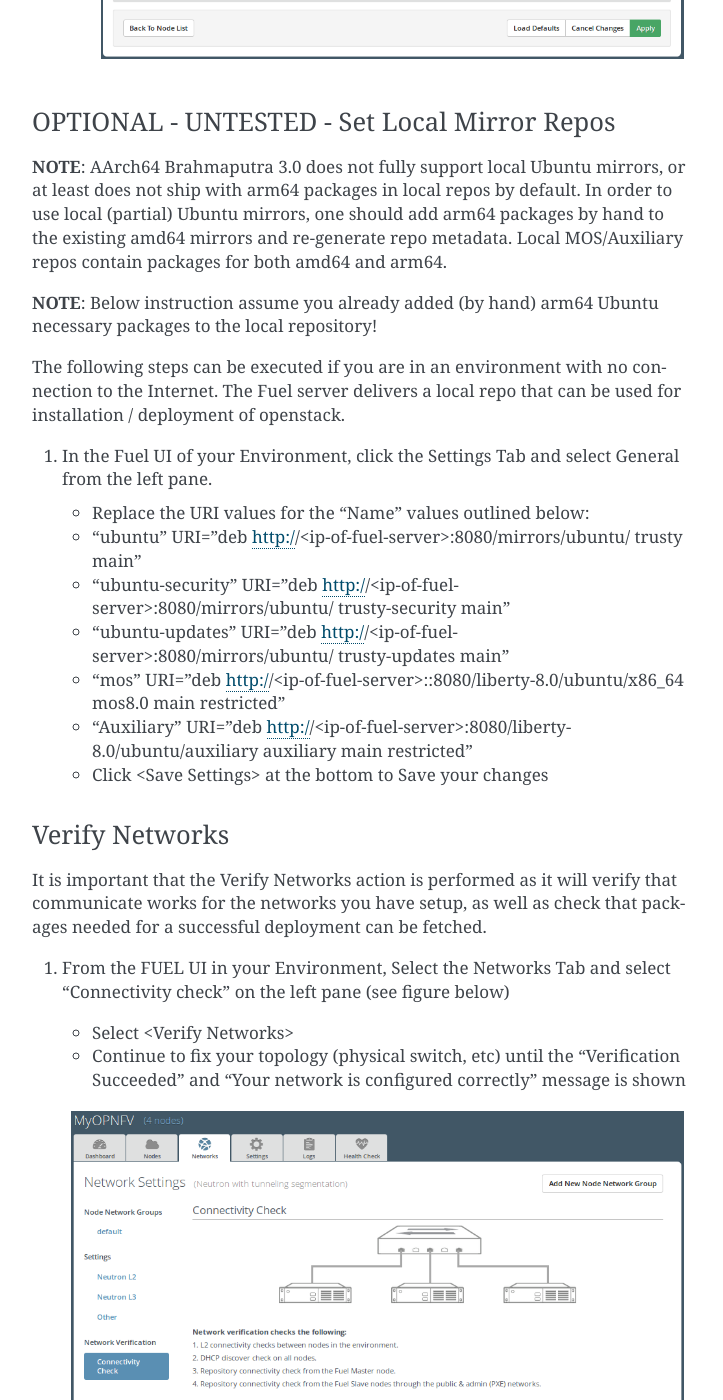
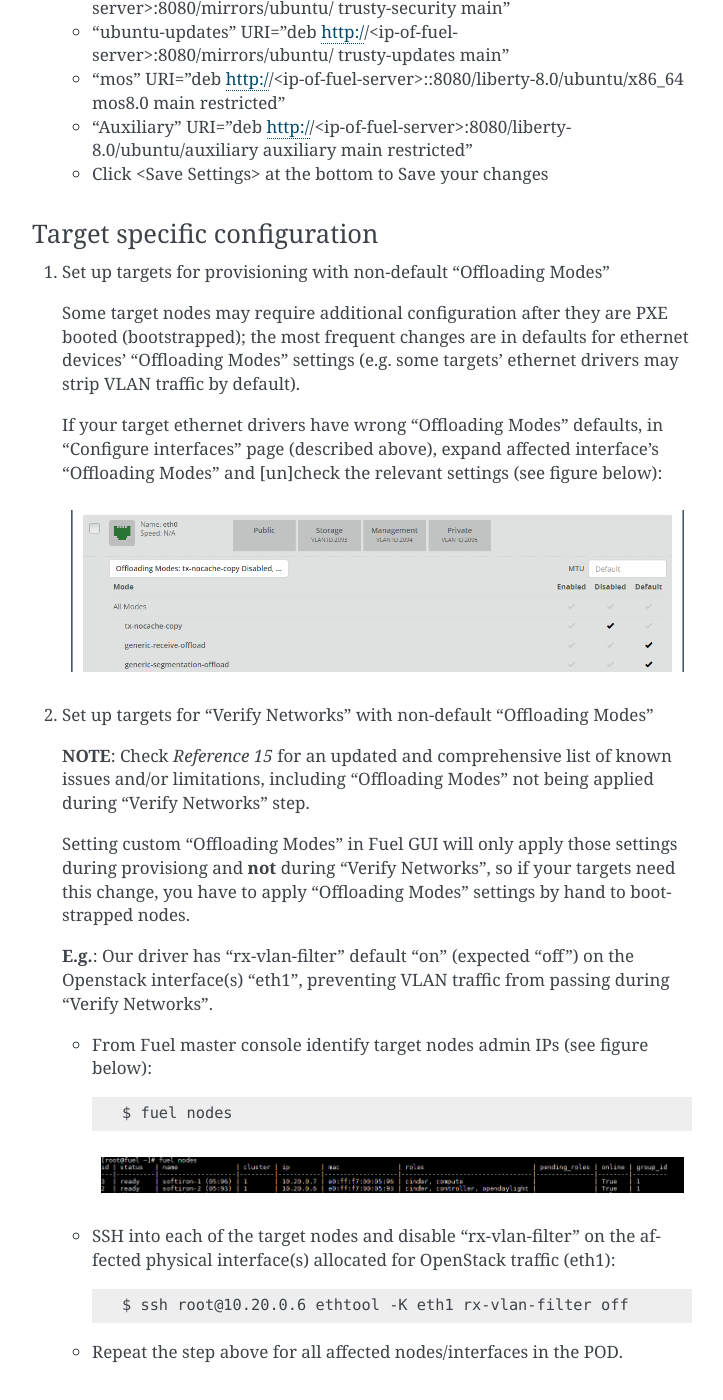
Before and after one commit to opnfv/armband, a Sphinx documentation site: the page built from docs/installation-instruction.rst, in a window 1280 px wide and 1400 px high, scrolled down 17684 px. Shown: the whole window, without its empty margins (388-1111 px from the left). Built offline with Sphinx 7.4.7, drawn with Linux system fonts in a browser that asks for light colours; some of the changed text lies outside the part shown.

Commit message:
docs/install-instr: Refactor target specific cfg.
Fuel 8.0 adds support for setting up "Offloading Modes" for
target nodes.

Document how this features should be used (and why/when it's
necessary).

While at it, fix minor reference to branch in git tag checkout
instructions, as we'd be in detached HEAD and not on a new branch.

Change-Id: If7a8ca44541903dbeb6db36bc64fe56b132165cb
(cherry picked from commit 3cb6402c59bbf72099e63fd3f26017089520841e)

```diff
--- a/docs/installation-instruction.rst
+++ b/docs/installation-instruction.rst
@@ -223,7 +223,7 @@
 
 #. In the "Network Setup" section - Configure DHCP/Static IP information for your FUEL node - For example, ETH0 is 10.20.0.2/24 for FUEL booting and ETH1 is DHCP/Static in your corporate/lab network (see figure below).
 
-   - **Note**: ArmbandFuel@OPNFV requires internet connectivity during bootstrap
+   - **NOTE**: ArmbandFuel@OPNFV requires internet connectivity during bootstrap
      image building, due to missing arm64 (AArch64) packages in the partial
      local Ubuntu mirror (consequence of ports.ubuntu.com mirror architecture).
 
@@ -307,25 +307,6 @@
    - Wait until all nodes are displayed in top right corner of the Fuel GUI: Total nodes and Unallocated nodes (see figure below).
 
    .. figure:: img/nodes.png
-
-
-Target specific configuration
------------------------------
-
-#. AMD Softiron
-
-   For these targets, "rx-vlan-filter" offloading has to be turned off on the interface destined for OpenStack traffic (not the interface used for PXE boot).
-   For now this setting cannot be toggled from Fuel GUI, so it has to be done form the console.
-
-   - From Fuel master console identify target nodes admin IPs (see figure below).
-
-     .. figure:: img/fuelconsole1.png
-
-   - SSH into each of the target nodes and disable rx-vlan-filter on the physical interface allocated for OpenStack traffic  (see figure below).
-
-     .. figure:: img/softiron1.png
-
-   - Repeat the step above for all AMD Softiron nodes in the POD.
 
 
 Install additional Plugins/Features on the FUEL node
@@ -556,7 +537,6 @@
 
     .. figure:: img/interfaceconf.png
 
-
 OPTIONAL - UNTESTED - Set Local Mirror Repos
 ---------------------------------
 
@@ -588,6 +568,55 @@
    - "Auxiliary" URI="deb http://<ip-of-fuel-server>:8080/liberty-8.0/ubuntu/auxiliary auxiliary main restricted"
 
    - Click <Save Settings> at the bottom to Save your changes
+
+Target specific configuration
+-----------------------------
+
+#. Set up targets for provisioning with non-default "Offloading Modes"
+
+   Some target nodes may require additional configuration after they are
+   PXE booted (bootstrapped); the most frequent changes are in defaults
+   for ethernet devices' "Offloading Modes" settings (e.g. some targets'
+   ethernet drivers may strip VLAN traffic by default).
+
+   If your target ethernet drivers have wrong "Offloading Modes" defaults,
+   in "Configure interfaces" page (described above), expand affected
+   interface's "Offloading Modes" and [un]check the relevant settings
+   (see figure below):
+
+   .. figure:: img/offloadingmodes.png
+
+#. Set up targets for "Verify Networks" with non-default "Offloading Modes"
+
+   **NOTE**: Check *Reference 15* for an updated and comprehensive list of
+   known issues and/or limitations, including "Offloading Modes" not being
+   applied during "Verify Networks" step.
+
+   Setting custom "Offloading Modes" in Fuel GUI will only apply those settings
+   during provisiong and **not** during "Verify Networks", so if your targets
+   need this change, you have to apply "Offloading Modes" settings by hand
+   to bootstrapped nodes.
+
+   **E.g.**: Our driver has "rx-vlan-filter" default "on" (expected "off") on
+   the Openstack interface(s) "eth1", preventing VLAN traffic from passing
+   during "Verify Networks".
+
+   - From Fuel master console identify target nodes admin IPs (see figure below):
+
+     .. code-block:: bash
+
+         $ fuel nodes
+
+     .. figure:: img/fuelconsole1.png
+
+   - SSH into each of the target nodes and disable "rx-vlan-filter" on the
+     affected physical interface(s) allocated for OpenStack traffic (eth1):
+
+     .. code-block:: bash
+
+         $ ssh root@10.20.0.6 ethtool -K eth1 rx-vlan-filter off
+
+   - Repeat the step above for all affected nodes/interfaces in the POD.
 
 Verify Networks
 ---------------
```
Also changed, not shown: other parts of docs/installation-instruction.rst (+1 -1 lines), docs/img/offloadingmodes.png (added), docs/img/softiron1.png (deleted).
